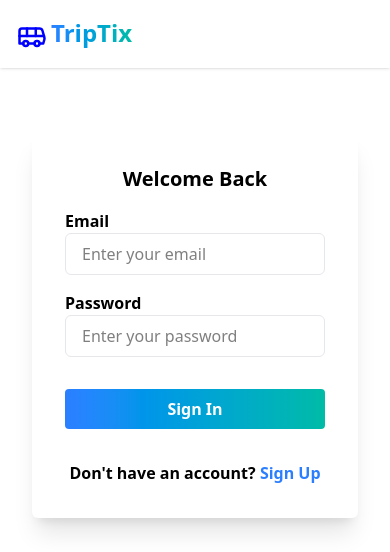
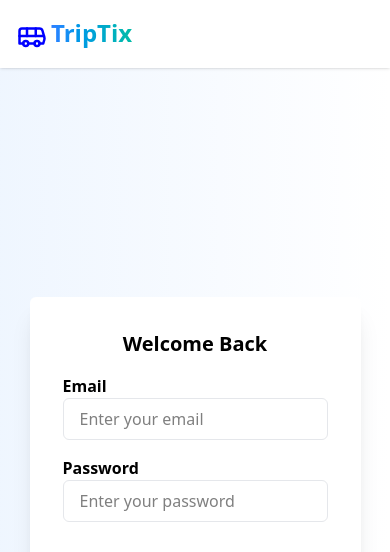
Before and after one commit to Chandrashekher1/TripTix, a React (Vite) app: page /login in a window 390 px wide. Shown: the top 552 px of the page. Built offline with nearby package versions, Linux system fonts and the light colour scheme; no server answers.

Commit message:
fix: update layout and responsiveness

```diff
--- a/src/components/Login.jsx
+++ b/src/components/Login.jsx
@@ -39,6 +39,8 @@ const Login = () => {
       }
       const data = await response.json()
       setMessage(data.message)
+      console.log(data);
+
       localStorage.setItem('user',data?._id)
       const token = response.headers.get('authorization')
 
@@ -62,7 +64,7 @@ const Login = () => {
   }
 
   return (
-    <div>
+    <div className='flex items-center justify-center h-screen home'>
       <form className="flex flex-col justify-center md:w-[50%] mx-8 bg-white border border-transparent rounded-md shadow-xl p-8 my-16" onSubmit={handleSubmit}>
         <h1 className="text-center font-semibold text-xl">
           {isLogin ? 'Welcome Back' : 'Create Account'}
```
